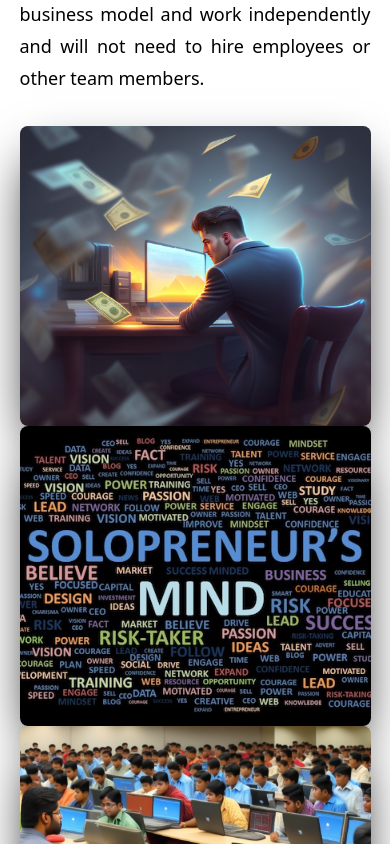
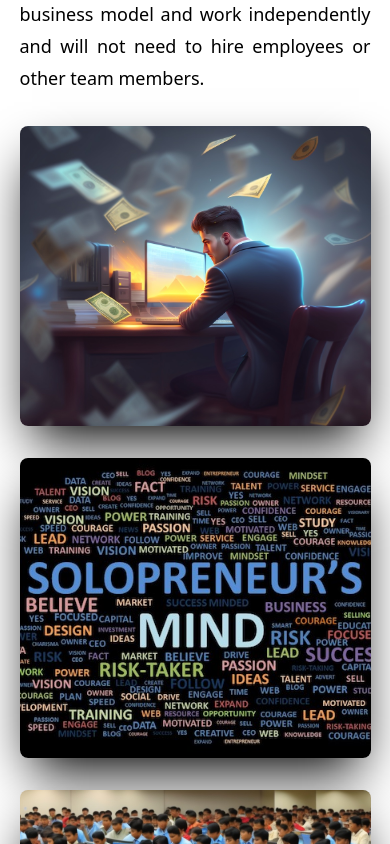
Before and after one commit to umarprogrammer19/Governor-Site, a Next.js app: page / in a window 390 px wide. Shown: the part 2080-2924 px from the top of the page. Built offline with nearby package versions, Linux system fonts and the light colour scheme.

Commit message:
Responsive

```diff
--- a/src/components/About.tsx
+++ b/src/components/About.tsx
@@ -9,7 +9,7 @@ const About = () => {
                     <h2 className='text-xl md:text-3xl md:max-w-[90%] mx-auto font-bold mb-10 text-[#044e83] text-center'>Certified Cloud Applied Generative AI Engineer (GenEng) and Solopreneur Developing Billion-Dollar Valued Developers and Solopreneurs</h2>
                     <p className='text-black text-lg md:text-xl leading-8 tracking-normal text-justify'>The pace of technological change is accelerating, big players like Microsoft, Amazon, Google, and OpenAI are winning by providing infrastructure, large AI foundation models, frameworks, 3D Metaverse experiences, and massive distribution networks. Solopreneurs trained in this program will win by automating work typically outsourced to employees, by directly connecting to customers by eliminating the middleman, and by developing vertical metaverses, thus paving the way for the first billion-dollar valued solopreneur businesses. This program has the objective to train this new breed of billion-dollar solopreneurs. These solopreneurs will adopt the ultra-lean business model and work independently and will not need to hire employees or other team members.</p>
                 </div>
-                <div className='flex md:flex-row flex-col justify-between items-center mt-8'>
+                <div className='flex md:flex-row gap-8 flex-col justify-between items-center mt-8'>
                     <Image src='/about1.jpg' alt='solopreneur' width={380} height={300} className="rounded-lg h-[300px] shadow-2xl shadow-black object-cover" />
                     <Image src='/about2.jpg' alt='solopreneur' width={400} height={300} className="rounded-lg h-[300px] shadow-2xl shadow-black object-cover" />
                     <Image src='/about3.jpg' alt='solopreneur' width={400} height={300} className="rounded-lg h-[300px] shadow-2xl shadow-black object-cover" />
```
